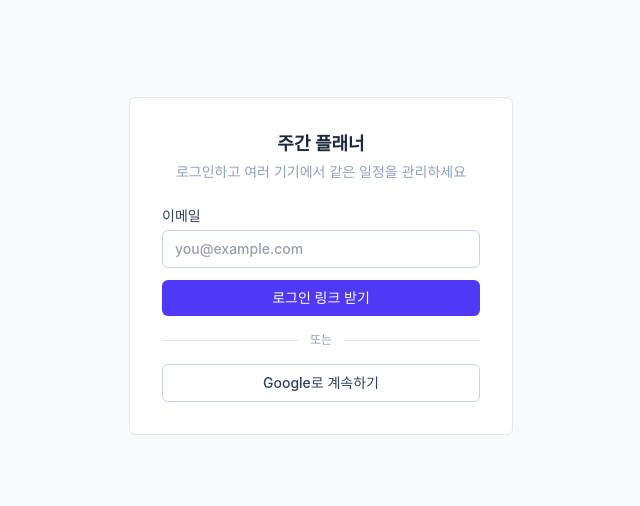
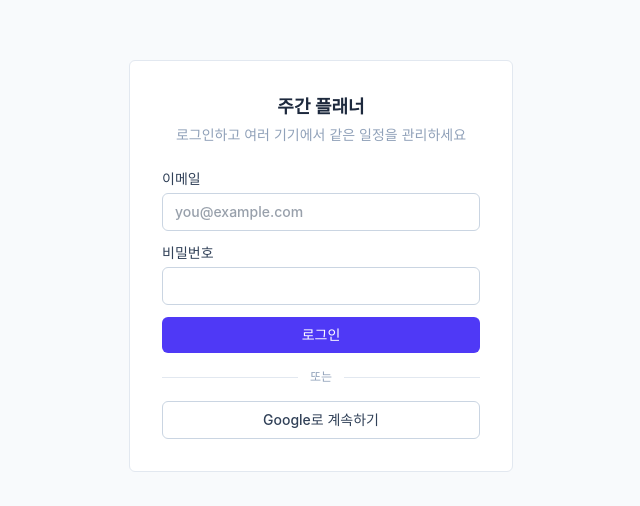
Before and after one commit to turkyee2/Weekgrid, a React (Vite) app: page /login in a window 1280 px wide. Shown: the part 134-640 px from the top of the page, without its empty margins (319-959 px from the left). Built offline with nearby package versions, Linux system fonts and the light colour scheme; no server answers.

Commit message:
feat: 로그인 비밀번호 방식으로 변경 (이메일 인증 불필요)

```diff
--- a/src/pages/LoginPage.tsx
+++ b/src/pages/LoginPage.tsx
@@ -1,33 +1,28 @@
 import { useState } from 'react'
 import { supabase } from '../lib/supabase'
 
-// 로그인 화면 (태스크 6)
-// - 이메일: 매직 링크(비밀번호 없이 이메일로 로그인 링크 전송)
-// - 구글: OAuth (Supabase에 Google provider 설정이 되어 있어야 실제 동작)
-// 세션 유지/리다이렉트/로그아웃은 태스크 7(인증 가드)에서 처리한다.
-
-type Status = 'idle' | 'sending' | 'sent' | 'error'
+// 로그인 화면 (태스크 6, 비밀번호 방식으로 변경)
+// - 이메일 + 비밀번호 (signInWithPassword) — 이메일 인증 없이 즉시 로그인
+// - 구글 OAuth (Supabase에 Google provider 설정 시 동작)
+// 계정 생성/비밀번호 설정은 Supabase 대시보드(Authentication > Users)에서 한다.
 
 export default function LoginPage() {
   const [email, setEmail] = useState('')
-  const [status, setStatus] = useState<Status>('idle')
+  const [password, setPassword] = useState('')
+  const [busy, setBusy] = useState(false)
   const [errorMsg, setErrorMsg] = useState('')
 
-  async function handleEmailLogin(e: React.FormEvent) {
+  async function handleLogin(e: React.FormEvent) {
     e.preventDefault()
-    if (!email.trim()) return
-    setStatus('sending')
+    setBusy(true)
     setErrorMsg('')
-    const { error } = await supabase.auth.signInWithOtp({
+    const { error } = await supabase.auth.signInWithPassword({
       email: email.trim(),
-      options: { emailRedirectTo: window.location.origin },
+      password,
     })
-    if (error) {
-      setStatus('error')
-      setErrorMsg(error.message)
-    } else {
-      setStatus('sent')
-    }
+    if (error) setErrorMsg(error.message)
+    setBusy(false)
+    // 성공 시 onAuthStateChange가 세션을 채우고 App 가드가 매트릭스로 보낸다.
   }
 
   async function handleGoogleLogin() {
@@ -36,11 +31,7 @@ export default function LoginPage() {
       provider: 'google',
       options: { redirectTo: window.location.origin },
     })
-    if (error) {
-      setStatus('error')
-      setErrorMsg(error.message)
-    }
-    // 성공 시 구글 로그인 페이지로 리다이렉트되므로 이후 처리는 없음
+    if (error) setErrorMsg(error.message)
   }
 
   return (
@@ -53,24 +44,7 @@ export default function LoginPage() {
           로그인하고 여러 기기에서 같은 일정을 관리하세요
         </p>
 
-        {status === 'sent' ? (
-          <div className="mt-6 rounded-md bg-slate-50 p-4 text-center text-sm text-slate-600">
-            <p className="font-medium text-slate-800">이메일을 확인하세요</p>
-            <p className="mt-1">
-              <span className="font-medium">{email}</span> 로 로그인 링크를
-              보냈습니다. 링크를 클릭하면 로그인됩니다.
-            </p>
-            <button
-              type="button"
-              className="mt-3 text-sm text-indigo-600 hover:text-indigo-500"
-              onClick={() => setStatus('idle')}
-            >
-              다른 이메일로 다시 시도
-            </button>
-          </div>
-        ) : (
-          <>
-            <form onSubmit={handleEmailLogin} className="mt-6 space-y-3">
+        <form onSubmit={handleLogin} className="mt-6 space-y-3">
           <label className="block text-sm font-medium text-slate-700">
             이메일
             <input
@@ -83,12 +57,23 @@ export default function LoginPage() {
               className="mt-1 w-full rounded-md border border-slate-300 px-3 py-2 text-sm outline-none focus:border-indigo-500 focus:ring-2 focus:ring-indigo-100"
             />
           </label>
+          <label className="block text-sm font-medium text-slate-700">
+            비밀번호
+            <input
+              type="password"
+              required
+              autoComplete="current-password"
+              value={password}
+              onChange={(e) => setPassword(e.target.value)}
+              className="mt-1 w-full rounded-md border border-slate-300 px-3 py-2 text-sm outline-none focus:border-indigo-500 focus:ring-2 focus:ring-indigo-100"
+            />
+          </label>
           <button
             type="submit"
-                disabled={status === 'sending'}
+            disabled={busy}
             className="w-full rounded-md bg-indigo-600 px-4 py-2 text-sm font-medium text-white hover:bg-indigo-500 disabled:opacity-50"
           >
-                {status === 'sending' ? '전송 중…' : '로그인 링크 받기'}
+            {busy ? '로그인 중…' : '로그인'}
           </button>
         </form>
 
@@ -106,11 +91,7 @@ export default function LoginPage() {
           Google로 계속하기
         </button>
 
-            {status === 'error' && (
-              <p className="mt-3 text-sm text-red-500">{errorMsg}</p>
-            )}
-          </>
-        )}
+        {errorMsg && <p className="mt-3 text-sm text-red-500">{errorMsg}</p>}
       </div>
     </div>
   )
```
Lines whose indentation alone changed are shown as unchanged.
